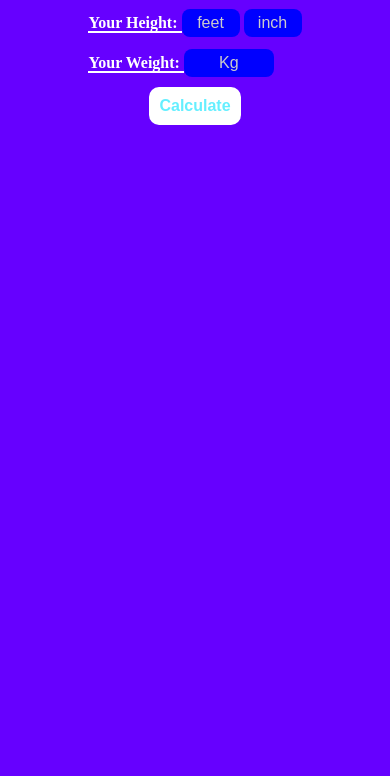
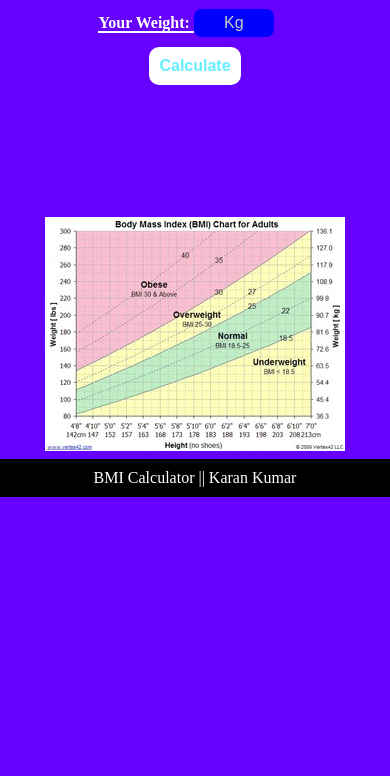
Before and after one commit to KaranKumar05/BMI_Calculator, a plain HTML site: page index.html in a window 390 px wide. Shown: the part 68-844 px from the top of the page. Drawn offline with Linux system fonts and the light colour scheme.

Commit message:
images done

```diff
--- a/css/styles.css
+++ b/css/styles.css
@@ -1,3 +1,8 @@
+*{
+    padding: 0;
+    margin: 0;
+    box-sizing: border-box;
+}
 body {
   background-color: rgb(102, 0, 255);
 }
@@ -25,7 +30,7 @@ label {
 }
 .heightInputField {
   padding: 5px;
-  width: 3rem;
+  width: 4rem;
   text-align: center;
   font-size: 1.5em;
   border-radius: 10px;
@@ -81,6 +86,38 @@ input::placeholder {
 .main_container > img {
   border-radius: 50px;
 }
+.image {
+  background-image: url(/images/bmi.jpg);
+  background-repeat: no-repeat;
+  width: 900px;
+  height: 800px;
+}
+footer{
+    background-color: black;
+    color: white;
+    padding: 10px 10px;
+    box-sizing: border-box;
+    text-align: center;
+    margin: 0;
+}
+@media (max-width: 1000px) {
+    .image {
+        background: url("/images/bmi\ 700-550.jpg")no-repeat center center;
+        /* background-repeat: no-repeat; */
+        width: 700px;
+        height: 550px;
+    }
+}
+@media (max-width: 800px) {
+    .image {
+        background: url("/images/bmi\ 500-400.jpg")no-repeat center center;
+        /* background-repeat: no-repeat; */
+        width: 500px;
+        height: 550px;
+    }
+}
+
+
 @media (max-width: 560px) {
   #result {
     width: 20em;
@@ -90,6 +127,11 @@ input::placeholder {
     padding: 10px;
     color: white;
   }
+  .image {
+    background: url("/images/bmi\ 300-230.jpg")no-repeat center center;
+    width: 300px;
+    height: 250px;
+}
 }
 @media (max-width: 420px) {
   .main_container > h1 {
--- a/index.html
+++ b/index.html
@@ -53,9 +53,11 @@
         <h2 id="title"></h2>
         <p id="suggestion"></p>
       </div>
-      <!-- <img src="./images/bmi.jpg" alt="" /> -->
+      <div class="image"></div>
     </div>
-
+    <footer>
+        <p>BMI Calculator || Karan Kumar</p>
+    </footer>
     <script src="./js/script.js"></script>
   </body>
 </html>
```
Also changed, not shown: images/bmi 200-150.jpg (added), images/bmi 300-230.jpg (added), images/bmi 500-400.jpg (added), images/bmi 700-550.jpg (added).
